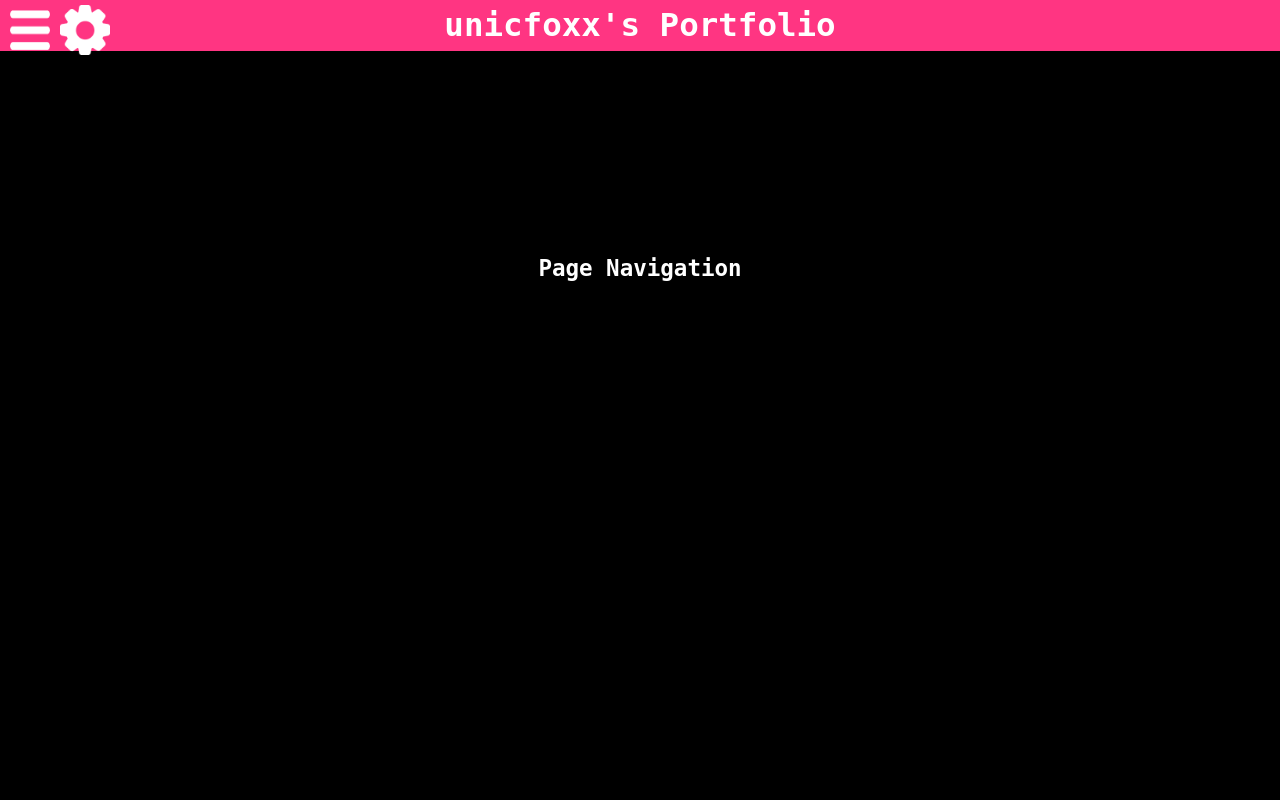
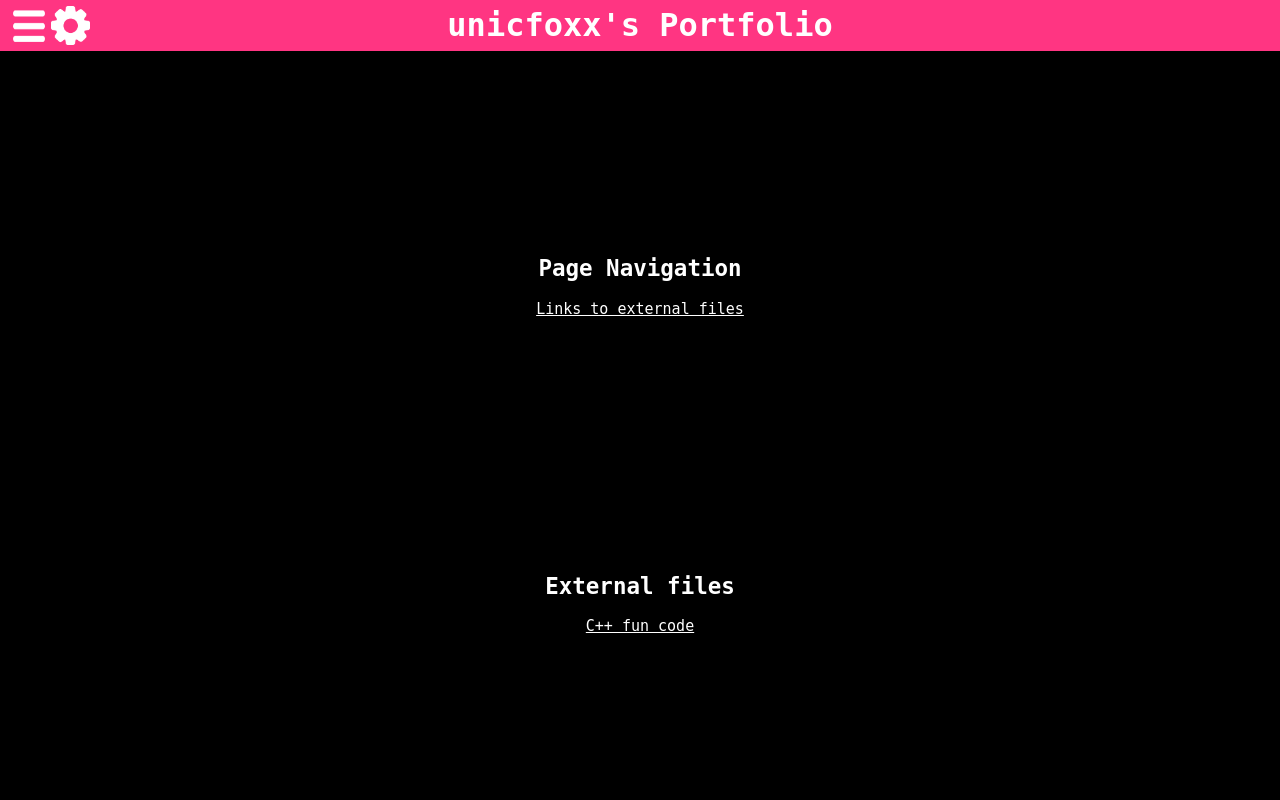
Before and after one commit to veggenss/Portfolio, a PHP site: page /HTML/things_i_made_index.html in a window 1280 px wide. Run offline with PHP 8.4, Linux system fonts and the light colour scheme.

Commit message:
Add files via upload

```diff
--- a/CSS/stylesheet_index.css
+++ b/CSS/stylesheet_index.css
@@ -1,19 +1,35 @@
-
 /* :3 ~Main~ :3 */
 
 body {
-    background-color: rgb(255, 255, 255);
+    background-color: rgb(0, 0, 0);
     font-family: monospace;
     overflow-x: hidden;
-    background-color: black;
     scrollbar-width: 0;
+    width: 100%;
+    margin: 0;
+    height: auto;
+}
+
+html {
+    height: 100%;
+    width: 100%;
+    animation: fadeinsite 1.5s forwards;
+}
+
+@keyframes fadeinsite {
+    0% {
+        opacity: 0;
+    }
+    100% {
+        opacity: 1;
+    }
 }
 
 #background-image {
     top: 0;
     left: 0;
     position: absolute;
-    width: calc(100vw);
+    width: 100vw;
     height: auto;
 }
 
@@ -39,27 +55,27 @@ body {
     color: rgb(255, 255, 255);
     text-decoration: none;
     font-size: large;
-    font-size: 2.5em;
+    font-size: 2.5vw;
     font-weight: bold;
     text-align: center;
     line-height: 4vw;
 }
 
 #nav-button {
-    top: 10px;
-    left: 10px;
-    width: 40px;
-    height: 40px;
+    top: 0.8vw;
+    left: 1vw;
+    width: 2.5vw;
+    height: 2.5vw;
     position: fixed;
     z-index: 4;
     transition: transform 0.2s ease-out;
 }
 
 #set-button {
-    top: 5px;
-    left: 60px;
-    width: 50px;
-    height: 50px;
+    top: 0.5vw;
+    left: 4vw;
+    width: 3vw;
+    height: 3vw;
     position: fixed;
     z-index: 4;
     transition: transform 0.2s ease-out;
--- a/HTML/things_i_made_index.html
+++ b/HTML/things_i_made_index.html
@@ -49,7 +49,13 @@
 
         <div class="links">
             <h2>Page Navigation</h2>
+            <a href="section1">Links to external files</a>
+            <a href=""></a>
+        </div>
 
+        <div id=section1 class="links">
+            <h2>External files</h2>
+            <a target="_blank" href="https://unicfoxx.github.io/C-code/ligma.cpp" title="https://unicfoxx.github.io/C-code/ligma.cpp">C++ fun code</a>
         </div>
     </main>
 </body>
--- a/JS/scriptsheet.js
+++ b/JS/scriptsheet.js
@@ -13,6 +13,18 @@ function pop() {
         colors: ['#FF0000', '#FFA500', '#87CEEB', '#87CEEB']
     });
     console.log('Completed pop')
+}
+
+function pop2() {
+    console.log('Executing pop')
+    confetti({
+        particleCount: 500,
+        spread: 180,
+        origin: { y: 0.6 },
+        scalar: 1.5,
+        gravity: 0.3,
+        colors: ['#FF3582', '#FF69B4', '#FFC5E2']
+        })
 }
 
 window.onload = function() {
@@ -36,6 +48,7 @@ document.addEventListener('DOMContentLoaded', () => {
     navbutton.addEventListener('mouseenter', () => {
         console.log('Executing navbutton hover')
         clearTimeout(timeout);
+
         navbutton.classList.add('rotate');
         sidenav.classList.remove('nodisplay');
         console.log('Completed navbutton hover')
@@ -43,6 +56,7 @@ document.addEventListener('DOMContentLoaded', () => {
 
     navbutton.addEventListener('mouseleave', () => {
         console.log('Executing navbutton no hover')
+
         timeout = setTimeout(() => {
         navbutton.classList.remove('rotate');
         sidenav.classList.add('nodisplay');
@@ -53,6 +67,7 @@ document.addEventListener('DOMContentLoaded', () => {
     sidenav.addEventListener('mouseenter', () => {
         console.log('Executing nav hover')
         clearTimeout(timeout);
+
         sidenav.classList.remove('nodisplay');
         navbutton.classList.add('rotate');
         console.log('Completed nav hover')
@@ -61,6 +76,7 @@ document.addEventListener('DOMContentLoaded', () => {
     sidenav.addEventListener('mouseleave', () => {
         console.log('Executing nav no hover')
         timeout = setTimeout(() => {
+
         sidenav.classList.add('nodisplay');
         navbutton.classList.remove('rotate');
         console.log('Completed nav no hover')
@@ -72,6 +88,7 @@ document.addEventListener('DOMContentLoaded', () => {
     setbutton.addEventListener('mouseenter', () => {
         console.log('Executing setbutton hover')
         clearTimeout(timeout);
+
         setbutton.classList.add('rotate');
         sideset.classList.remove('nodisplay');
         console.log('Completed setbutton hover')
@@ -80,6 +97,7 @@ document.addEventListener('DOMContentLoaded', () => {
     setbutton.addEventListener('mouseleave', () => {
         console.log('Executing setbutton no hover')
         timeout = setTimeout(() => {
+
         setbutton.classList.remove('rotate');
         sideset.classList.add('nodisplay');
         console.log('Completed setbutton no hover')
@@ -89,6 +107,7 @@ document.addEventListener('DOMContentLoaded', () => {
     sideset.addEventListener('mouseenter', () => {
         console.log('Executing set hover')
         clearTimeout(timeout);
+
         sideset.classList.remove('nodisplay');
         setbutton.classList.add('rotate');
         console.log('Completed set hover')
@@ -97,6 +116,7 @@ document.addEventListener('DOMContentLoaded', () => {
     sideset.addEventListener('mouseleave', () => {
         console.log('Executing set no hover')
         timeout = setTimeout(() => {
+
         sideset.classList.add('nodisplay');
         setbutton.classList.remove('rotate');
         console.log('Completed set no hover')
--- /dev/null
+++ b/JS/skole.js
@@ -0,0 +1,6 @@
+console.log("Epix Math Calculator sigma + ligma");
+
+let ligma = prompt("input ligma number here:");
+let sigma = prompt("input sigma number here:");
+
+console.log(ligma + sigma);
```
Also changed, not shown: other parts of CSS/stylesheet_index.css (+47 -8 lines), HTML/about_index.html (+7 -0 lines), CSS/stylesheet_merica.css (line endings or trailing spaces), HTML/assembly_index.html (line endings or trailing spaces), HTML/silly_index.html (line endings or trailing spaces), HTML/websites_index.html (line endings or trailing spaces), Images/cat1.png (added), Images/setup1.jpg (added).
